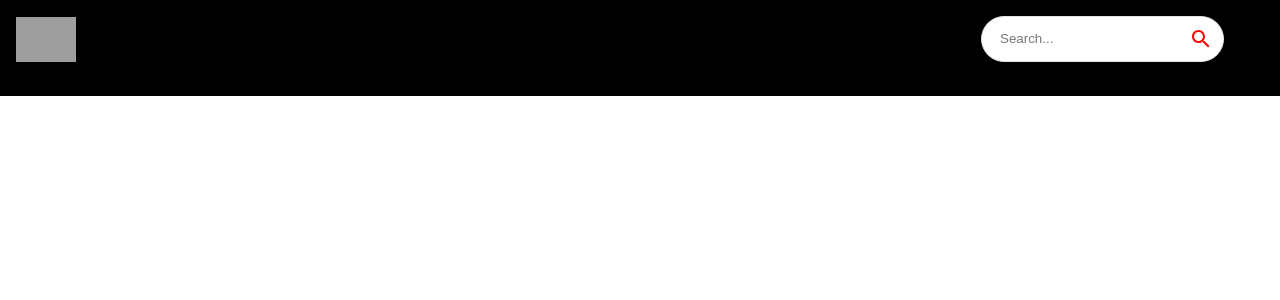
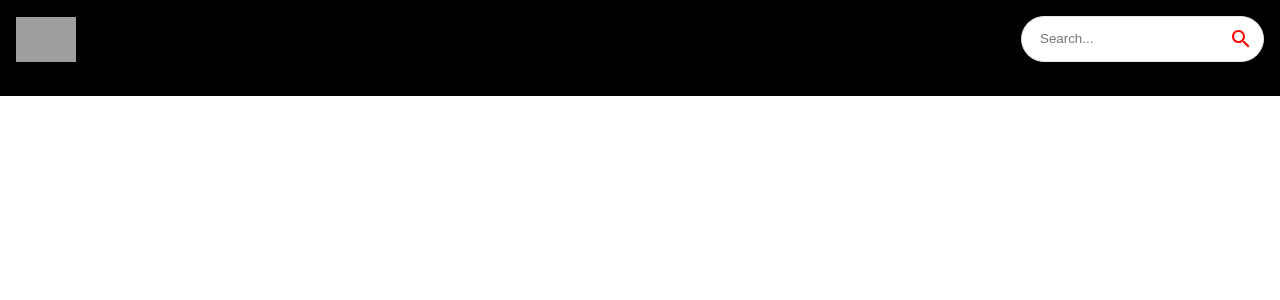
Before and after one commit to codewithharshvora/youtube-clone, a React (Create React App) app: page / in a window 1280 px wide. Shown: the top 300 px of the page. Built offline with nearby package versions, Linux system fonts and the light colour scheme; grey boxes are pictures that could not be loaded.

Commit message:
Navbar HTML

```diff
--- a/src/components/layout/navbar/SearchBar.js
+++ b/src/components/layout/navbar/SearchBar.js
@@ -13,7 +13,7 @@
         border: '1px solid #e3e3e3',
         pl: 2,
         boxShadow: 'none',
-        mr: { sm: 5 },
+        // mr: { sm: 5 },
       }}
     >
       <input
```
